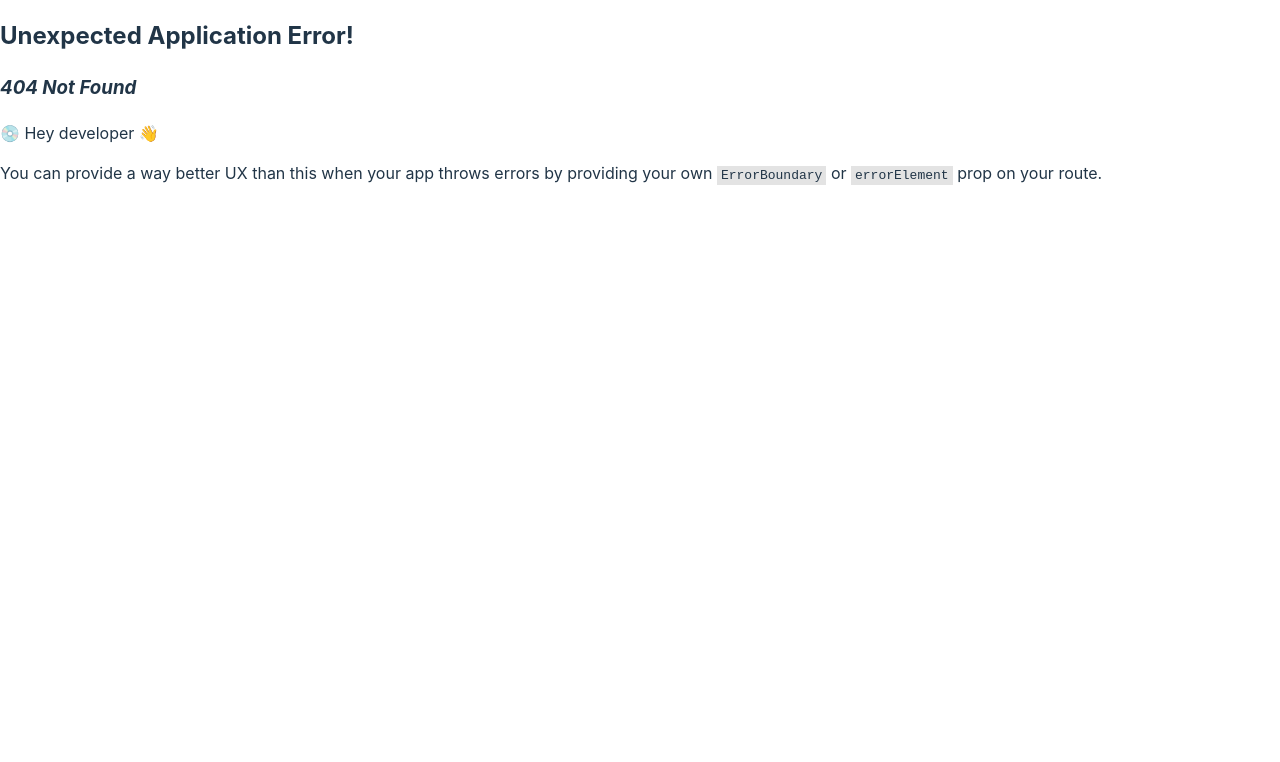
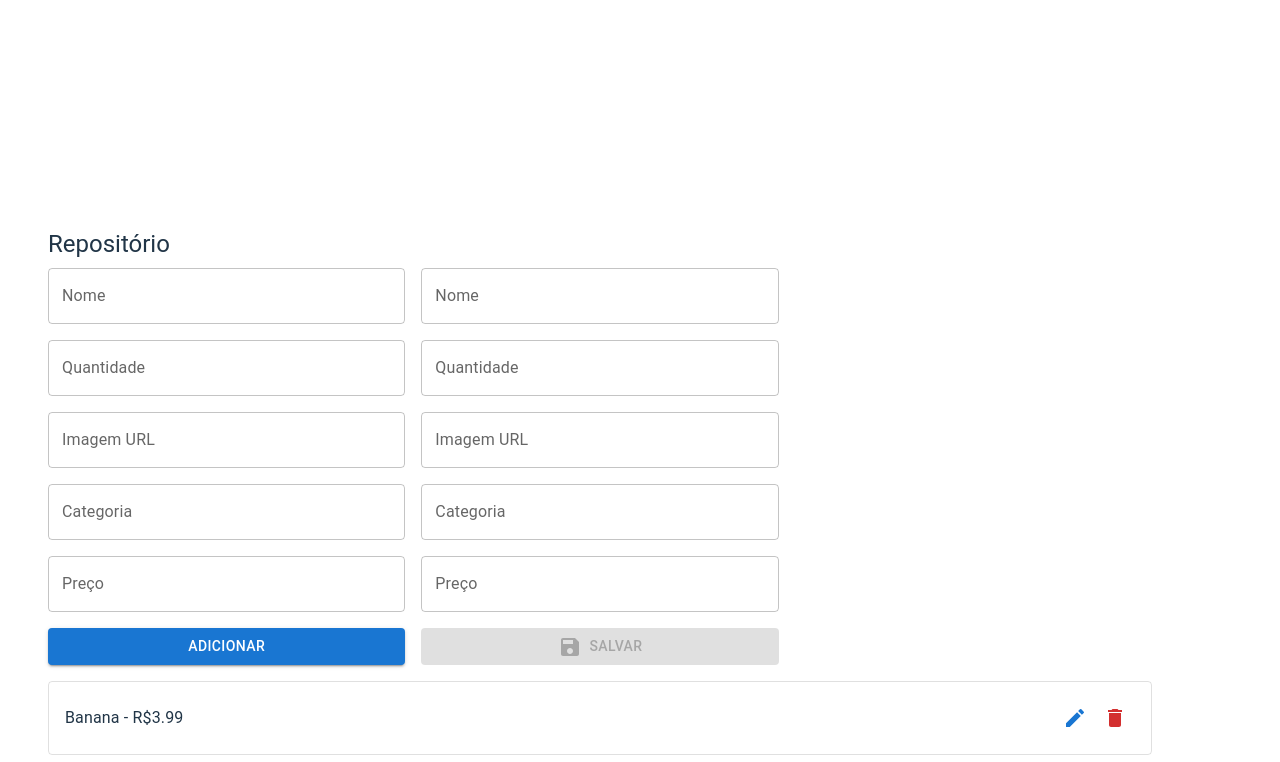
Before and after one commit to DIGAOZX/projeto02, a React (Vite) app in the folder projeto_mercado/: page /repositorio in a window 1280 px wide. Before the commit this address had no page. Shown: the part 300-1062 px from the top of the page. Before the commit the page ends 800 px from the top, so only its background shows below. Built offline with nearby package versions, Linux system fonts and the light colour scheme; data requests are answered from the project's data file.

Commit message:
repositorio/login
pagina de repositorio

```diff
--- a/projeto_mercado/db.json
+++ b/projeto_mercado/db.json
@@ -1,25 +1,17 @@
 {
   "produtos": [
     {
-      "id": "1",
-      "nome": "Manga",
-      "quantidade": 43,
-      "preco": 5.44,
-      "imagem": "https://www.3rlab.com.br/wp-content/uploads/2020/10/capa-manga.jpg",
-      "categoria": "Fruta"
-    },
-    {
       "id": "2",
       "nome": "Banana",
-      "quantidade": 4,
-      "preco": 3.99,
+      "quantidade": "40",
       "imagem": "https://minhasaude.proteste.org.br/wp-content/uploads/2022/07/bananas.jpg",
-      "categoria": "Fruta"
+      "categoria": "Fruta",
+      "preco": 3.99
     },
     {
       "id": "3",
       "nome": "Laranja",
-      "quantidade": 4,
+      "quantidade": 2,
       "preco": 3.45,
       "imagem": "https://minhasaude.proteste.org.br/wp-content/uploads/2022/10/muitas-laranjas.png.webp",
       "categoria": "Fruta"
@@ -27,7 +19,7 @@
     {
       "id": "4",
       "nome": "Morango",
-      "quantidade": 32,
+      "quantidade": 29,
       "preco": 7.99,
       "imagem": "https://conteudo.imguol.com.br/c/entretenimento/78/2018/02/28/morango-1519823853148_v2_4x3.jpg",
       "categoria": "Fruta"
@@ -35,7 +27,7 @@
     {
       "id": "5",
       "nome": "Abacate",
-      "quantidade": 36,
+      "quantidade": 35,
       "preco": 8.99,
       "imagem": "https://minhasaude.proteste.org.br/wp-content/uploads/2022/10/abacates.jpg.webp",
       "categoria": "Fruta"
@@ -94,14 +86,6 @@
       "quantidade": 500,
       "preco": 3.12,
       "imagem": "https://cdn.folhape.com.br/upload/dn_arquivo/2018/11/queijo.png",
-      "categoria": "Laticínios"
-    },
-    {
-      "id": "13",
-      "nome": "Iorgute",
-      "quantidade": 500,
-      "preco": 7.45,
-      "imagem": "https://prezunic.vtexassets.com/arquivos/ids/175857/65033afe41f0343ae3ef186e.jpg?v=638303073268970000",
       "categoria": "Laticínios"
     },
     {
@@ -319,6 +303,14 @@
       "preco": 6.99,
       "imagem": "https://superpao.vtexassets.com/arquivos/ids/445480/Amaciante-Concentrado-Brisa-Leve-Downy-500ml.jpg?v=638482045572200000",
       "categoria": "Limpeza"
+    },
+    {
+      "id": "1a9f",
+      "nome": "maça",
+      "quantidade": "34",
+      "imagem": "https://fsp.usp.br/eccco/wp-content/uploads/2022/11/matheus-cenali-wXuzS9xR49M-unsplash-1200x900.jpg",
+      "categoria": "Fruta",
+      "preco": "5.66"
     }
   ]
 }
--- a/projeto_mercado/src/App.jsx
+++ b/projeto_mercado/src/App.jsx
@@ -5,12 +5,12 @@ import Header from './componentes/Header';
 import Home from './routes/Home';
 import Cart from './routes/Cart';
 import Finalizado from './routes/Finalizado';
+import LoginPage from './routes/LoginPage'; // Importação para LoginPage
+import RepositorioPage from './componentes/RepositorioPage'; // Importação para RepositorioPage
 import { Container } from '@mui/material';
-import { CartProvider } from './context/CartContext';
 
 function App() {
   return (
-    <CartProvider>
     <Router>
       <Header />
       <Container>
@@ -18,10 +18,11 @@ function App() {
           <Route path="/" element={<Home />} />
           <Route path="/carrinho" element={<Cart />} />
           <Route path="/finalizado" element={<Finalizado />} />
+          <Route path="/login" element={<LoginPage />} />
+          <Route path="/repositorio" element={<RepositorioPage />} />
         </Routes>
       </Container>
     </Router>
-    </CartProvider>
   );
 }
 
--- a/projeto_mercado/src/componentes/Header.jsx
+++ b/projeto_mercado/src/componentes/Header.jsx
@@ -1,3 +1,4 @@
+// src/components/Header.js
 import React from 'react';
 import { AppBar, Toolbar, Typography, IconButton, Box } from '@mui/material';
 import HomeOutlinedIcon from '@mui/icons-material/HomeOutlined';
@@ -5,26 +6,30 @@ import ShoppingCartOutlinedIcon from '@mui/icons-material/ShoppingCartOutlined';
 import LockOpenOutlinedIcon from '@mui/icons-material/LockOpenOutlined';
 import { Link } from 'react-router-dom';
 
+const APP_BAR_HEIGHT = 64; // Ajuste conforme necessário
+
 function Header() {
   return (
     <AppBar
       position="fixed"
       sx={{
         width: '100%',
-        backgroundColor: '#1976d2', // Cor de fundo da AppBar
-        padding: '10px 20px', // Espaçamento interno ajustado
-        boxShadow: '0px 4px 8px rgba(0, 0, 0, 0.1)', // Sombra leve para destacar
+        height: APP_BAR_HEIGHT,
+        backgroundColor: '#1976d2',
+        padding: '10px 20px',
+        boxShadow: '0px 4px 8px rgba(0, 0, 0, 0.1)',
       }}
     >
       <Toolbar
         sx={{
           display: 'flex',
-          alignItems: 'center', // Alinha ícones e texto no centro verticalmente
-          justifyContent: 'space-between', // Distribui espaço entre os itens
+          alignItems: 'center',
+          justifyContent: 'space-between',
+          height: '100%',
         }}
       >
         <Box sx={{ display: 'flex', alignItems: 'center' }}>
-          <IconButton color="inherit" component={Link} to="/repositorio">
+          <IconButton color="inherit" component={Link} to="/login">
             <LockOpenOutlinedIcon />
           </IconButton>
         </Box>
@@ -34,12 +39,12 @@ function Header() {
             component={Link}
             to="/"
             sx={{
-              color: '#fff', // Cor do texto branca
+              color: '#fff',
               textDecoration: 'none',
               fontFamily: 'Oswald, sans-serif',
               fontWeight: 'bold',
-              letterSpacing: '0.5px', // Espaçamento entre letras
-              display: 'block', // Faz com que o texto ocupe a largura total do Box
+              letterSpacing: '0.5px',
+              display: 'block',
             }}
           >
             Meu Mercado
--- a/projeto_mercado/src/componentes/ProductCard.jsx
+++ b/projeto_mercado/src/componentes/ProductCard.jsx
@@ -1,5 +1,5 @@
 import React, { useContext } from 'react';
-import { Card, CardContent, CardMedia, Typography, Button, Box } from '@mui/material';
+import { Card, CardContent, CardMedia, Typography, Button } from '@mui/material';
 import { CartContext } from '../context/CartContext';
 
 const ProductCard = ({ produto }) => {
@@ -9,16 +9,19 @@ const ProductCard = ({ produto }) => {
     addToCart(produto); // Passa o objeto completo
   };
 
+  // Garantindo que o preco seja um número e formatando-o
+  const precoFormatado = Number.isNaN(Number(produto.preco)) ? '0.00' : Number(produto.preco).toFixed(2);
+
   return (
     <Card
       sx={{
-        maxWidth: 345, // Define uma largura máxima para o cartão
-        borderRadius: 2, // Bordas arredondadas
-        boxShadow: '0px 4px 8px rgba(0, 0, 0, 0.1)', // Sombra leve
-        transition: 'transform 0.3s, box-shadow 0.3s', // Transição suave para efeito hover
+        maxWidth: 345,
+        borderRadius: 2,
+        boxShadow: '0px 4px 8px rgba(0, 0, 0, 0.1)',
+        transition: 'transform 0.3s, box-shadow 0.3s',
         '&:hover': {
-          transform: 'scale(1.03)', // Aumenta o tamanho do cartão ao passar o mouse
-          boxShadow: '0px 6px 12px rgba(0, 0, 0, 0.2)', // Sombra mais pronunciada no hover
+          transform: 'scale(1.03)',
+          boxShadow: '0px 6px 12px rgba(0, 0, 0, 0.2)',
         },
       }}
     >
@@ -28,7 +31,7 @@ const ProductCard = ({ produto }) => {
         image={produto.imagem}
         alt={produto.nome}
         sx={{
-          borderBottom: '1px solid #ddd', // Borda sutil abaixo da imagem
+          borderBottom: '1px solid #ddd',
         }}
       />
       <CardContent>
@@ -37,7 +40,7 @@ const ProductCard = ({ produto }) => {
           component="div"
           sx={{
             fontWeight: 'bold',
-            mb: 1, // Margem inferior
+            mb: 1,
           }}
         >
           {produto.nome}
@@ -46,17 +49,26 @@ const ProductCard = ({ produto }) => {
           variant="body2"
           color="text.secondary"
           sx={{
-            mb: 2, // Margem inferior
+            mb: 1,
           }}
         >
-          R${produto.preco.toFixed(2)}
+          R${precoFormatado}
+        </Typography>
+        <Typography
+          variant="body2"
+          color="text.secondary"
+          sx={{
+            mb: 2,
+          }}
+        >
+          Quantidade: {produto.quantidade}
         </Typography>
         <Button
           variant="contained"
           color="primary"
           onClick={handleAddToCart}
           sx={{
-            width: '100%', // Faz o botão ocupar toda a largura do CardContent
+            width: '100%',
           }}
         >
           Adicionar ao Carrinho
--- /dev/null
+++ b/projeto_mercado/src/componentes/RepositorioPage.jsx
@@ -0,0 +1,236 @@
+// src/routes/RepositorioPage.js
+import React, { useState, useEffect } from 'react';
+import { Container, Button, TextField, Typography, Box, IconButton, Grid } from '@mui/material';
+import EditIcon from '@mui/icons-material/Edit';
+import SaveIcon from '@mui/icons-material/Save';
+import DeleteIcon from '@mui/icons-material/Delete';
+
+const API_URL = 'http://localhost:3000/produtos';
+const APP_BAR_HEIGHT = 64; // Deve corresponder à altura da AppBar
+
+function RepositorioPage() {
+  const [products, setProducts] = useState([]);
+  const [newProduct, setNewProduct] = useState({
+    nome: '',
+    quantidade: '',
+    imagem: '',
+    categoria: '',
+    preco: '', // Adicionado campo de preço
+  });
+  const [editProduct, setEditProduct] = useState({
+    id: null,
+    nome: '',
+    quantidade: '',
+    imagem: '',
+    categoria: '',
+    preco: '', // Adicionado campo de preço
+  });
+
+  useEffect(() => {
+    fetch(API_URL)
+      .then(response => {
+        if (!response.ok) {
+          throw new Error('Network response was not ok');
+        }
+        return response.json();
+      })
+      .then(data => setProducts(data))
+      .catch(error => console.error('Erro ao buscar produtos:', error));
+  }, []);
+
+  const addProduct = () => {
+    fetch(API_URL, {
+      method: 'POST',
+      headers: {
+        'Content-Type': 'application/json',
+      },
+      body: JSON.stringify(newProduct),
+    })
+      .then(response => {
+        if (!response.ok) {
+          throw new Error('Network response was not ok');
+        }
+        return response.json();
+      })
+      .then(data => {
+        setProducts([...products, data]);
+        setNewProduct({
+          nome: '',
+          quantidade: '',
+          imagem: '',
+          categoria: '',
+          preco: '', // Limpar o campo de preço
+        });
+      })
+      .catch(error => console.error('Erro ao adicionar produto:', error));
+  };
+
+  const updateProduct = () => {
+    fetch(`${API_URL}/${editProduct.id}`, {
+      method: 'PUT',
+      headers: {
+        'Content-Type': 'application/json',
+      },
+      body: JSON.stringify(editProduct),
+    })
+      .then(response => {
+        if (!response.ok) {
+          throw new Error('Network response was not ok');
+        }
+        return response.json();
+      })
+      .then(data => {
+        setProducts(products.map(product => (product.id === data.id ? data : product)));
+        setEditProduct({
+          id: null,
+          nome: '',
+          quantidade: '',
+          imagem: '',
+          categoria: '',
+          preco: '', // Limpar o campo de preço
+        });
+      })
+      .catch(error => console.error('Erro ao atualizar produto:', error));
+  };
+
+  const deleteProduct = (id) => {
+    fetch(`${API_URL}/${id}`, {
+      method: 'DELETE',
+    })
+      .then(() => {
+        setProducts(products.filter(product => product.id !== id));
+      })
+      .catch(error => console.error('Erro ao remover produto:', error));
+  };
+
+  return (
+    <Container sx={{ pt: APP_BAR_HEIGHT + 2 }}>
+      <Typography variant="h5" gutterBottom>
+        Repositório
+      </Typography>
+      <Grid container spacing={2} mb={2}>
+        <Grid item xs={12} md={6} lg={4}>
+          <TextField
+            fullWidth
+            label="Nome"
+            value={newProduct.nome}
+            onChange={(e) => setNewProduct({ ...newProduct, nome: e.target.value })}
+            variant="outlined"
+            sx={{ mb: 2 }}
+          />
+          <TextField
+            fullWidth
+            label="Quantidade"
+            value={newProduct.quantidade}
+            onChange={(e) => setNewProduct({ ...newProduct, quantidade: e.target.value })}
+            variant="outlined"
+            sx={{ mb: 2 }}
+          />
+          <TextField
+            fullWidth
+            label="Imagem URL"
+            value={newProduct.imagem}
+            onChange={(e) => setNewProduct({ ...newProduct, imagem: e.target.value })}
+            variant="outlined"
+            sx={{ mb: 2 }}
+          />
+          <TextField
+            fullWidth
+            label="Categoria"
+            value={newProduct.categoria}
+            onChange={(e) => setNewProduct({ ...newProduct, categoria: e.target.value })}
+            variant="outlined"
+            sx={{ mb: 2 }}
+          />
+          <TextField
+            fullWidth
+            label="Preço"
+            value={newProduct.preco}
+            onChange={(e) => setNewProduct({ ...newProduct, preco: e.target.value })}
+            variant="outlined"
+            sx={{ mb: 2 }}
+          />
+          <Button fullWidth onClick={addProduct} variant="contained" color="primary">
+            Adicionar
+          </Button>
+        </Grid>
+        <Grid item xs={12} md={6} lg={4}>
+          <TextField
+            fullWidth
+            label="Nome"
+            value={editProduct.nome}
+            onChange={(e) => setEditProduct({ ...editProduct, nome: e.target.value })}
+            variant="outlined"
+            sx={{ mb: 2 }}
+          />
+          <TextField
+            fullWidth
+            label="Quantidade"
+            value={editProduct.quantidade}
+            onChange={(e) => setEditProduct({ ...editProduct, quantidade: e.target.value })}
+            variant="outlined"
+            sx={{ mb: 2 }}
+          />
+          <TextField
+            fullWidth
+            label="Imagem URL"
+            value={editProduct.imagem}
+            onChange={(e) => setEditProduct({ ...editProduct, imagem: e.target.value })}
+            variant="outlined"
+            sx={{ mb: 2 }}
+          />
+          <TextField
+            fullWidth
+            label="Categoria"
+            value={editProduct.categoria}
+            onChange={(e) => setEditProduct({ ...editProduct, categoria: e.target.value })}
+            variant="outlined"
+            sx={{ mb: 2 }}
+          />
+          <TextField
+            fullWidth
+            label="Preço"
+            value={editProduct.preco}
+            onChange={(e) => setEditProduct({ ...editProduct, preco: e.target.value })}
+            variant="outlined"
+            sx={{ mb: 2 }}
+          />
+          <Button
+            fullWidth
+            onClick={updateProduct}
+            variant="contained"
+            color="secondary"
+            disabled={!editProduct.id}
+          >
+            <SaveIcon sx={{ mr: 1 }} />
+            Salvar
+          </Button>
+        </Grid>
+      </Grid>
+      <Box>
+        {products.map(product => (
+          <Box key={product.id} mb={1} display="flex" alignItems="center" border={1} borderColor="divider" p={2} borderRadius={1}>
+            <Typography variant="body1" sx={{ flexGrow: 1 }}>
+              {product.nome} - R${product.preco} {/* Exibir o preço */}
+            </Typography>
+            <IconButton onClick={() => setEditProduct({
+              id: product.id,
+              nome: product.nome,
+              quantidade: product.quantidade,
+              imagem: product.imagem,
+              categoria: product.categoria,
+              preco: product.preco, // Adicionado campo de preço
+            })} color="primary">
+              <EditIcon />
+            </IconButton>
+            <IconButton onClick={() => deleteProduct(product.id)} color="error">
+              <DeleteIcon />
+            </IconButton>
+          </Box>
+        ))}
+      </Box>
+    </Container>
+  );
+}
+
+export default RepositorioPage;
--- a/projeto_mercado/src/main.jsx
+++ b/projeto_mercado/src/main.jsx
@@ -2,34 +2,13 @@
 import React from 'react';
 import ReactDOM from 'react-dom/client';
 import './index.css';
-import { createBrowserRouter, RouterProvider } from 'react-router-dom';
-import { CartProvider } from './context/CartContext.jsx'
+import App from './App'; // Importe o App que contém a configuração de rotas
+import { CartProvider } from './context/CartContext'; // Provedor de contexto
 
-import Home from './routes/Home.jsx';
-import Cart from './routes/Cart.jsx';
-import Finalizado from './routes/Finalizado.jsx';
-
-// Configuração das rotas
-const router = createBrowserRouter([
-  {
-    path: "/",
-    element: <Home />
-  },
-  {
-    path: "/carrinho",
-    element: <Cart />
-  },
-  {
-    path: "/finalizado",
-    element: <Finalizado />
-  }
-]);
-
-// Renderizando a aplicação com o provedor de contexto
 ReactDOM.createRoot(document.getElementById('root')).render(
   <React.StrictMode>
     <CartProvider>
-      <RouterProvider router={router} />
+      <App /> {/* Renderize o componente App */}
     </CartProvider>
   </React.StrictMode>
 );
--- a/projeto_mercado/src/routes/Home.jsx
+++ b/projeto_mercado/src/routes/Home.jsx
@@ -1,6 +1,6 @@
 import React, { useEffect, useState } from 'react';
 import Header from '../componentes/Header';
-import ProductList from '../componentes/ProductList';
+import ProductCard from '../componentes/ProductCard'; // Ajustado para ProductCard
 import { Container, Typography, Grid, Button, Box } from '@mui/material';
 import { Link } from 'react-router-dom';
 
@@ -16,12 +16,8 @@ function Home() {
         }
         return response.json();
       })
-      .then(data => {
-        setProdutos(data);
-      })
-      .catch(error => {
-        setErro(error.message);
-      });
+      .then(data => setProdutos(data))
+      .catch(error => setErro(error.message));
   }, []);
 
   // Função para agrupar os produtos por categoria
@@ -47,12 +43,14 @@ function Home() {
         justifyContent: 'flex-start',
         minHeight: '100vh',
         width: '100%',
+        // Removido o fundo branco
       }}
     >
       <Header />
       <Container
         sx={{
           marginTop: '80px', // Espaço para o Header fixo
+          paddingBottom: '40px', // Espaço na parte inferior
           display: 'flex',
           flexDirection: 'column',
           alignItems: 'center',
@@ -66,23 +64,23 @@ function Home() {
           Confira nossos produtos e aproveite as melhores ofertas!
         </Typography>
         {erro ? (
-          <Typography variant="body1" color="error">
+          <Typography variant="body1" color="error" sx={{ textAlign: 'center' }}>
             Erro ao carregar produtos: {erro}
           </Typography>
         ) : (
           Object.keys(produtosPorCategoria).map(categoria => (
-            <div key={categoria}>
-              <Typography variant="h5" gutterBottom sx={{ textAlign: 'center', marginTop: '20px' }}>
+            <Box key={categoria} sx={{ width: '100%', mb: 4 }}>
+              <Typography variant="h5" gutterBottom sx={{ textAlign: 'center' }}>
                 {categoria}
               </Typography>
               <Grid container spacing={4} justifyContent="center">
                 {produtosPorCategoria[categoria].map(produto => (
                   <Grid item key={produto.id} xs={12} sm={6} md={4} lg={3}>
-                    <ProductList produto={produto} />
+                    <ProductCard produto={produto} /> {/* Ajustado para ProductCard */}
                   </Grid>
                 ))}
               </Grid>
-            </div>
+            </Box>
           ))
         )}
         <Box sx={{ textAlign: 'center', marginTop: '20px' }}>
--- /dev/null
+++ b/projeto_mercado/src/routes/LoginPage.jsx
@@ -0,0 +1,47 @@
+import React, { useState } from 'react';
+import { TextField, Button, Container, Typography } from '@mui/material';
+import { useNavigate } from 'react-router-dom';
+
+function LoginPage() {
+  const [email, setEmail] = useState('');
+  const [password, setPassword] = useState('');
+  const navigate = useNavigate();
+
+  const handleLogin = (e) => {
+    e.preventDefault();
+    // Adicione a lógica de autenticação aqui. Para simplificação, vamos assumir que qualquer e-mail e senha são válidos.
+    if (email && password) {
+      navigate('/repositorio');
+    }
+  };
+
+  return (
+    <Container maxWidth="xs">
+      <Typography variant="h5" gutterBottom>
+        Login
+      </Typography>
+      <form onSubmit={handleLogin}>
+        <TextField
+          fullWidth
+          margin="normal"
+          label="E-mail"
+          value={email}
+          onChange={(e) => setEmail(e.target.value)}
+        />
+        <TextField
+          fullWidth
+          margin="normal"
+          label="Senha"
+          type="password"
+          value={password}
+          onChange={(e) => setPassword(e.target.value)}
+        />
+        <Button type="submit" variant="contained" color="primary" fullWidth>
+          Entrar
+        </Button>
+      </form>
+    </Container>
+  );
+}
+
+export default LoginPage;
```
Also changed, not shown: projeto_mercado/src/componentes/ProductList.jsx (+17 -14 lines). Lines whose indentation alone changed are shown as unchanged.
